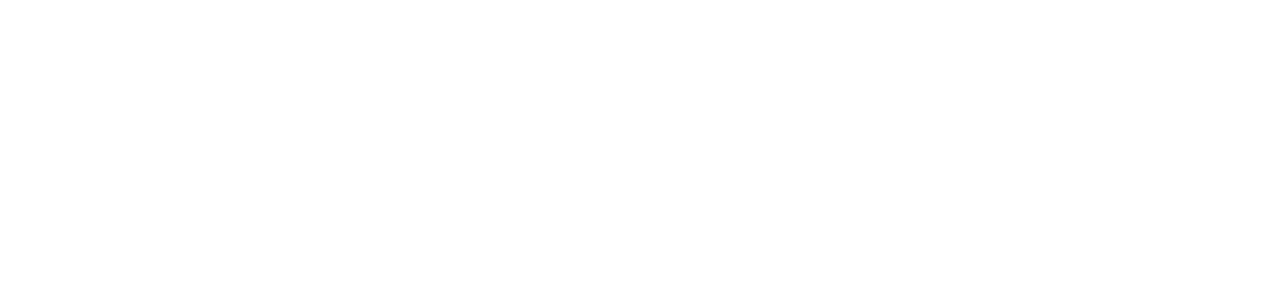
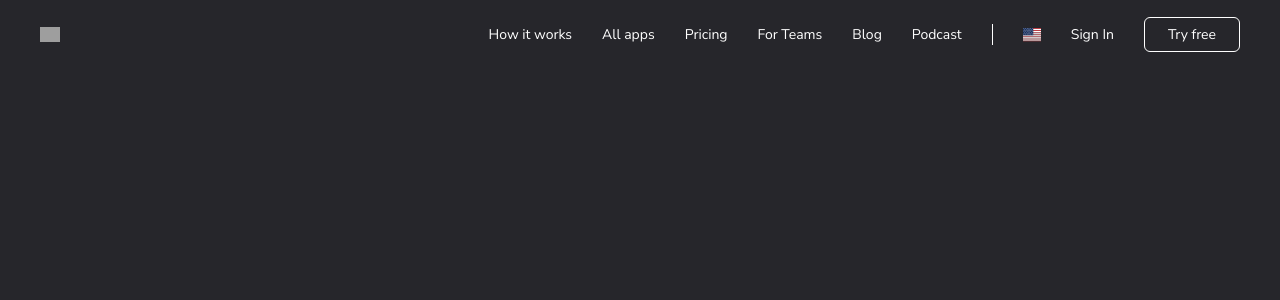
Before and after one commit to A-Awad1/Azora-Group-Task, a React (Vite) app: page / in a window 1280 px wide. Shown: the top 300 px of the page. Built offline with nearby package versions, Linux system fonts and the light colour scheme; grey boxes are pictures that could not be loaded.

Commit message:
add app container && finish app header

```diff
--- /dev/null
+++ b/src/components/AppHeader.tsx
@@ -0,0 +1,48 @@
+import reactLogo from "~/assets/logo.svg";
+import englishFlag from "~/assets/english-flag.svg";
+import closeIcon from "~/assets/close-icon.svg";
+import menuIcon from "~/assets/menu-icon.svg";
+
+import { useState } from "react";
+
+const pages: string[] = ["How it works", "All apps", "Pricing", "For Teams", "Blog", "Podcast"];
+
+export default function AppHeader() {
+  const [menuShow, setMenuShow] = useState(false);
+
+  return (
+    <>
+      <button className="my-5 sm:hidden" onClick={() => setMenuShow(true)}>
+        <img className="w-[25px]" src={menuIcon} alt="menu icon" />
+      </button>
+      <header className={menuShow ? "flex" : "max-sm:hidden"}>
+        <div className="grow fixed top-0 left-0 h-screen w-3xs flex flex-col gap-[8px] whitespace-nowrap select-none text-[14px] p-[20px] bg-[#404547] sm:bg-transparent sm:static sm:h-auto sm:w-auto sm:flex-row sm:items-center sm:justify-between sm:p-0 sm:pt-[17px] md:gap-[15px] lg:gap-[20px] xl:gap-[30px]">
+          <button className="absolute right-2 top-2 sm:hidden" onClick={() => setMenuShow(false)}>
+            <img className="w-[25px]" src={closeIcon} alt="close icon" />
+          </button>
+          <img className="w-[20px]" src={reactLogo} alt="logo icon" />
+          <div className="flex flex-col gap-[inherit] sm:flex-row sm:items-center">
+            <ul className="flex flex-col gap-[inherit] py-[30px] border-light border-b sm:flex-row sm:items-center sm:py-0 sm:px-[8px] sm:border-b-0 sm:border-r md:px-[15px] lg:px-[20px] xl:px-[30px]">
+              {pages.map((page) => (
+                <li key={page} className="cursor-pointer">
+                  {page}
+                </li>
+              ))}
+            </ul>
+            <div className="flex flex-col gap-[inherit] py-[30px] sm:flex-row sm:py-0">
+              <button className="flex justify-center items-center border rounded-small border-light h-8 sm:border-0 sm:h-auto">
+                <img className="min-w-[18px]" src={englishFlag} alt="english flag icon" />
+              </button>
+              <button className="border rounded-small border-light h-8 sm:h-auto sm:border-0">
+                Sign In
+              </button>
+              <button className="border rounded-small border-light h-8 sm:h-auto sm:py-[4px] sm:px-[6px] md:py-[6px] md:px-[15px] xl:px-[23px]">
+                Try free
+              </button>
+            </div>
+          </div>
+        </div>
+      </header>
+    </>
+  );
+}
--- a/src/components/MainLayout.tsx
+++ b/src/components/MainLayout.tsx
@@ -1,3 +1,11 @@
+import AppHeader from "./AppHeader";
+
 export default function MainLayout() {
-  return <main></main>;
+  return (
+    <main className="flex flex-col bg-dark text-light font-display min-h-screen">
+      <div className="container max-w-[1440px] mx-auto px-[40px]">
+        <AppHeader />
+      </div>
+    </main>
+  );
 }
--- a/src/index.css
+++ b/src/index.css
@@ -13,3 +13,9 @@
   --radius-small: 6px;
   --font-display: "Nunito Sans", sans-serif;
 }
+
+@layer base {
+  button {
+    @apply cursor-pointer;
+  }
+}
```
